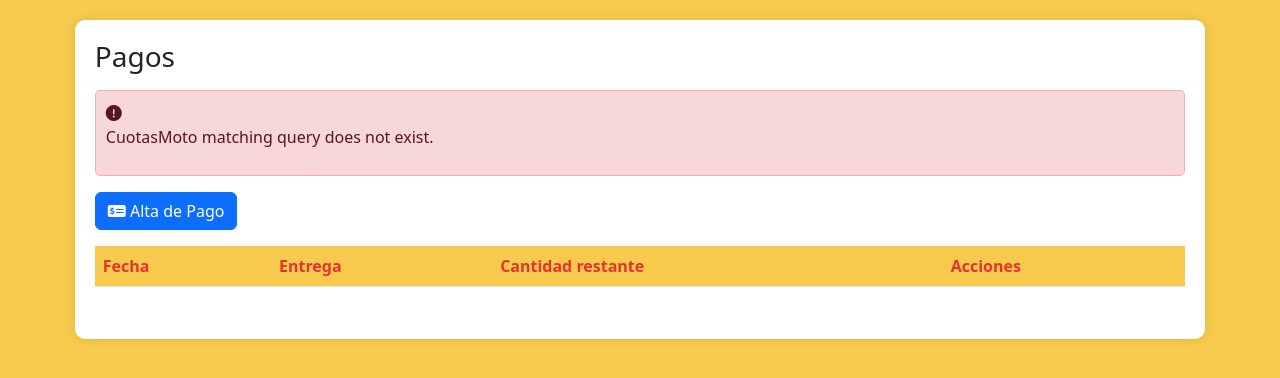
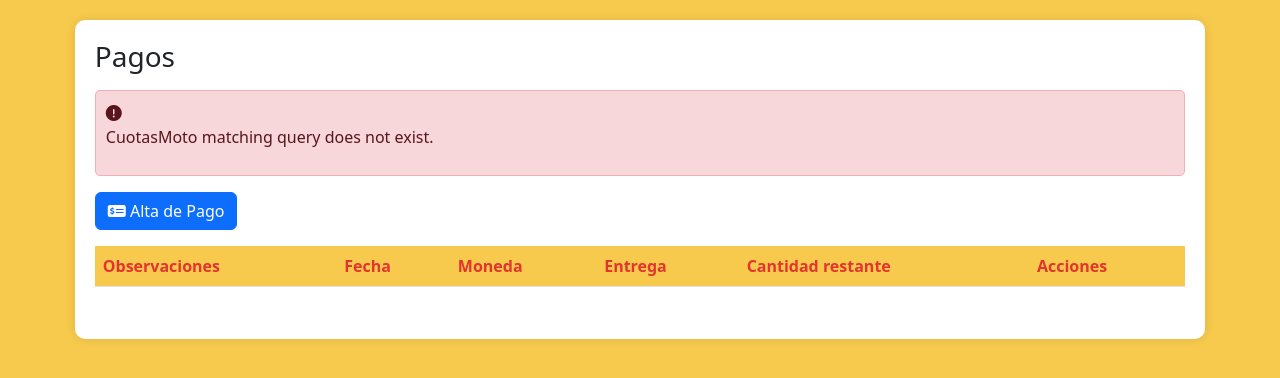
Before and after one commit to jlumaca/UmpierrezMotos, a Django app: page /alta_pago/1 in a window 1280 px wide. Shown: the part 56-434 px from the top of the page. Run offline with Django 5.2, Linux system fonts and the light colour scheme; data comes from the database, SQL or seed files in the repository; both versions use the stored data as it was after the commit; lists and menus that the app fills with data are empty.

Commit message:
Alta de pago casi terminada

```diff
--- a/AppUM/templates/perfil_administrativo/ventas/detalles_cuotas.html
+++ b/AppUM/templates/perfil_administrativo/ventas/detalles_cuotas.html
@@ -50,23 +50,41 @@
         {% if id_cv %}
         <form action="{% url 'AltaPago' id_cv %}" enctype="multipart/form-data" method="POST">{% csrf_token %}
             <div class="mb-3" id="documento_cliente">
-                <label for="documento" class="form-label">Valor a pagar</label>
+                <label for="documento" class="form-label">Moneda</label>
+                <div class="input-group">
+                    <select class="form-control" name="moneda_entrega" id="moneda_entrega">
+                        <option value="Pesos">Pesos</option>
+                        <option value="Dolares">Dólares</option>
+                    </select>
+                </div>
+            </div>
+            <div class="mb-3" id="documento_cliente">
+                <label for="documento" class="form-label">Cantidad a pagar</label>
                 <input type="number" class="form-control" name="valor_a_pagar" placeholder="Valor a pagar" required>
             </div>
             <div class="mb-3">
                 <label for="precio" class="form-label">Fecha del próximo pago</label>
                 <input type="date" class="form-control" name="f_prox_pago" placeholder="Ingrese la fecha de nacimiento" required>
             </div>
+            <div class="mb-3">
+                <label for="descripcion" class="form-label">Observaciones</label>
+                <textarea class="form-control" name="observaciones_pago" id="descripcion" placeholder="Observaciones del pago" rows="3"></textarea>
+            </div>
             <button type="submit" class="btn btn-success">Guardar</button>
             <a href="" class="btn btn-secondary">Cancelar</a>
         </form>
         {% endif %}
     </div>
+    {% if pago_acordado %}
+    <p><strong>PAGO ACORDADO CON EL CLIENTE: </strong> {{ pago_acordado }}</p>
+    {% endif %}
 <br>
     <table class="table">
         <thead>
             <tr>
+                <th>Observaciones</th>
                 <th>Fecha</th>
+                <th>Moneda</th>
                 <th>Entrega</th>
                 <th>Cantidad restante</th>
                 <th>Acciones</th>
@@ -75,9 +93,11 @@
         <tbody>
                {% for cuota in page_obj %}
                 <tr>
+                    <td>{{ cuota.observaciones }}</td>
                     <td>{{ cuota.fecha_pago }}</td>
-                    <td>{{ cuota.valor_pago }}</td>
-                    <td>{{ cuota.cant_restante }}</td>
+                    <td>{{ cuota.moneda }}</td>
+                    <td>{% if cuota.moneda == "Pesos" %} {{ cuota.valor_pago_pesos }} {% else %} {{ cuota.valor_pago_dolares }} {% endif %}</td>
+                    <td>${{ cuota.cant_restante_pesos }}/U$s{{ cuota.cant_restante_dolares }}</td>
                     <td><a href=""><button class="btn btn-sm btn-danger"><i class="fas fa-trash"></i></button></a></td>
                 </tr>
                 {% endfor %}
--- a/AppUM/views.py
+++ b/AppUM/views.py
@@ -2120,24 +2120,42 @@ def vista_ventas(req):
 def detalles_cuotas(req,id_cv):
     try:
         cuotas = CuotasMoto.objects.filter(venta_id=id_cv)
+        pago_acordado = ComprasVentas.objects.get(id=id_cv)
         paginator = Paginator(cuotas, 5)  # 5 clientes por página
         page_number = req.GET.get('page')  # Obtiene el número de página desde la URL
         page_obj = paginator.get_page(page_number)
-        return render(req,"perfil_administrativo/ventas/detalles_cuotas.html",{"page_obj":page_obj,"id_cv":id_cv})
+        return render(req,"perfil_administrativo/ventas/detalles_cuotas.html",{"page_obj":page_obj,"id_cv":id_cv,"pago_acordado":pago_acordado.forma_de_pago})
     except Exception as e:
         return render(req,"perfil_administrativo/ventas/detalles_cuotas.html",{"error_message":e})
 
 def alta_pago(req,id_cv):
     try:
         cuota = CuotasMoto.objects.filter(venta_id=id_cv).latest('id')
-        valor_a_pagar = req.POST['valor_a_pagar']
-        nuevo_restante = int(cuota.cant_restante) - int(valor_a_pagar)
+
+        moneda = req.POST['moneda_entrega']
+        precio_dolar = cuota.precio_dolar
+        if moneda == "Pesos":
+            entrega_pesos = req.POST['valor_a_pagar']
+            entrega_dolares = 0
+            resto_pesos = int(cuota.cant_restante_pesos) - int(entrega_pesos)
+            resto_dolares = resto_pesos / precio_dolar
+        else:
+            entrega_pesos = 0
+            entrega_dolares = req.POST['valor_a_pagar']
+            resto_dolares = int(cuota.cant_restante_dolares) - int(entrega_dolares)
+            resto_pesos = resto_dolares * precio_dolar
+
         nueva_cuota = CuotasMoto(
             fecha_pago = datetime.now(),
             fecha_prox_pago = req.POST['f_prox_pago'],
-            valor_pago = valor_a_pagar,
-            cant_restante = nuevo_restante,
-            venta_id = id_cv
+            venta_id = id_cv,
+            cant_restante_dolares = resto_dolares,
+            cant_restante_pesos = resto_pesos,
+            moneda = moneda,
+            observaciones = req.POST['observaciones_pago'],
+            precio_dolar = precio_dolar,
+            valor_pago_dolares = entrega_dolares,
+            valor_pago_pesos = entrega_pesos
         )
         nueva_cuota.save()
         messages.success(req, "Pago ingresado con éxito")
```
Also changed, not shown: db.sqlite3.
